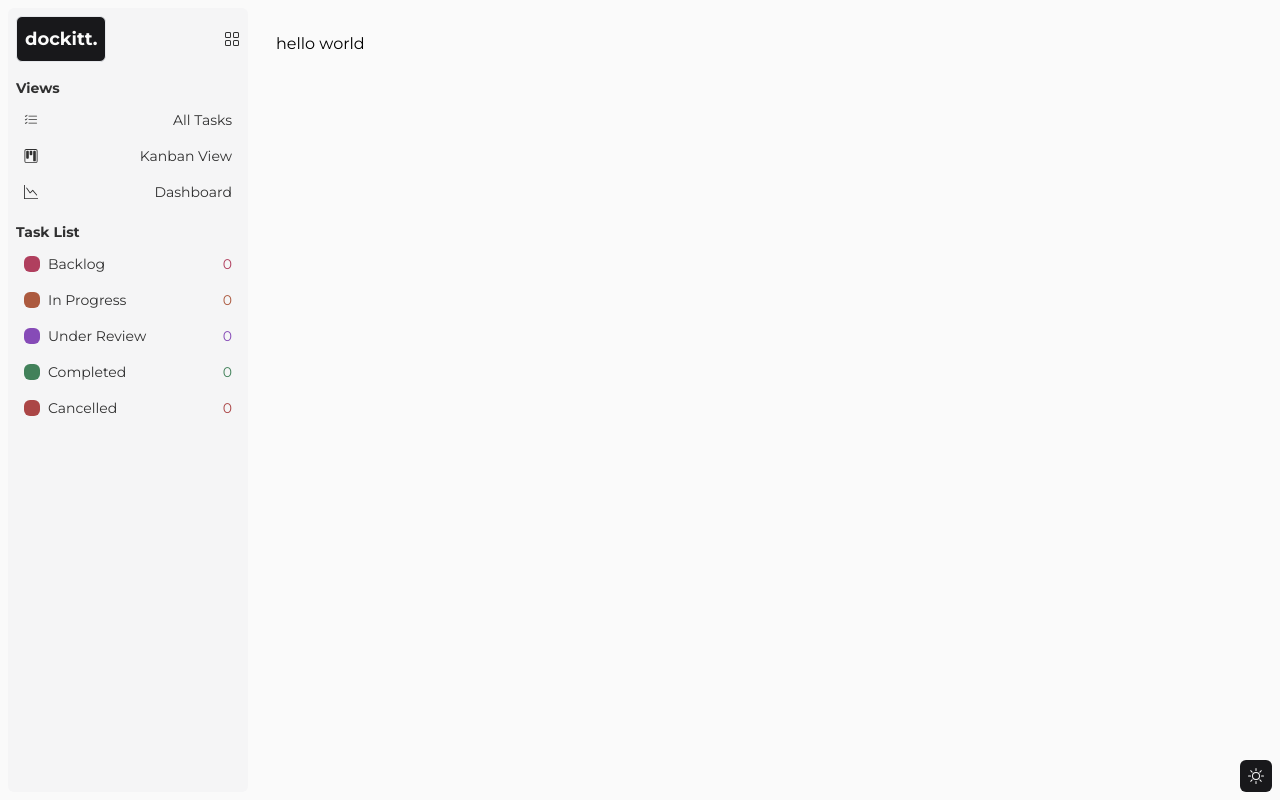
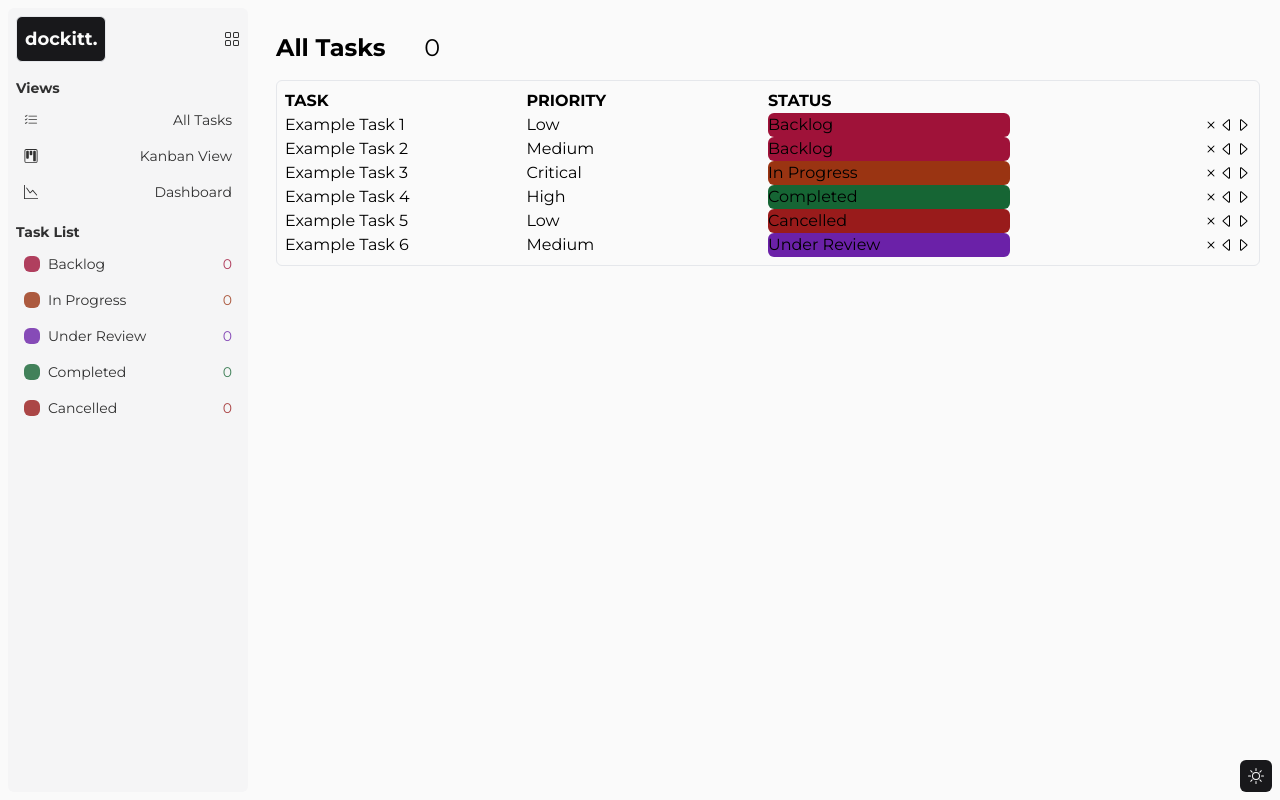
Before and after one commit to williamalowe/next-dockitt, a Next.js app: page / in a window 1280 px wide. Built offline with nearby package versions, Linux system fonts and the light colour scheme.

Commit message:
feat: add task-list component

```diff
--- a/src/app/page.tsx
+++ b/src/app/page.tsx
@@ -1,8 +1,11 @@
-export default async function Home() {
+import TaskList from "@/components/task-list";
+
+export default function Home() {
 
   return (
-    <main className="pt-8 px-5 flex flex-col">
-      hello world
+    <main className="flex-1 pt-8 px-5 flex flex-col gap-y-4">
+      <h1 className="text-2xl font-bold">All Tasks <span className="ml-8 font-normal">0</span></h1>
+      <TaskList />
     </main>
   );
 }
--- /dev/null
+++ b/src/components/task-list.tsx
@@ -0,0 +1,47 @@
+import { exampleTasks } from "@/lib/testData";
+import { BsCaretLeft, BsCaretRight, BsX } from "react-icons/bs";
+
+export default function TaskList() {
+  return (
+    <div className="flex flex-col border w-full rounded-md p-2">
+      <div className="flex">
+        <div className="flex-1 uppercase font-bold">Task</div>
+        <div className="flex-1 uppercase font-bold">Priority</div>
+        <div className="flex-1 uppercase font-bold">Status</div>
+        <div className="flex-1"></div>
+      </div>
+      {exampleTasks.map((task) => (
+        <div key={task.id} className="flex">
+          <div className="flex-1 capitalize">{task.task}</div>
+          <div className="flex-1 capitalize">{task.priority}</div>
+          <div
+            className={`${
+              task.status === "backlog"
+                ? "bg-rose-800"
+                : task.status === "in progress"
+                ? "bg-orange-800"
+                : task.status === "under review"
+                ? "bg-purple-800"
+                : task.status === "completed"
+                ? "bg-green-800"
+                : "bg-red-800"
+            } flex-1 capitalize rounded-md`}
+          >
+            {task.status}
+          </div>
+          <div className="flex-1 flex justify-end">
+            <button>
+              <BsX />
+            </button>
+            <button>
+              <BsCaretLeft />
+            </button>
+            <button>
+              <BsCaretRight />
+            </button>
+          </div>
+        </div>
+      ))}
+    </div>
+  );
+}
--- /dev/null
+++ b/src/lib/testData.ts
@@ -0,0 +1,50 @@
+export const exampleTasks = [
+  {
+    id: "001",
+    task: "Example Task 1",
+    tag: "bug",
+    description: "Lorem ipsum dolor sit amet consectetur adipisicing elit. Doloribus architecto voluptas ipsam doloremque non qui quod consequuntur nulla explicabo accusantium?",
+    priority: "low",
+    status: "backlog",
+  },
+  {
+    id: "002",
+    task: "Example Task 2",
+    tag: "fix",
+    description: "Lorem ipsum dolor sit amet consectetur adipisicing elit. Doloribus architecto voluptas ipsam doloremque non qui quod consequuntur nulla explicabo accusantium?",
+    priority: "medium",
+    status: "backlog",
+  },
+  {
+    id: "003",
+    task: "Example Task 3",
+    tag: "feat",
+    description: "Lorem ipsum dolor sit amet consectetur adipisicing elit. Doloribus architecto voluptas ipsam doloremque non qui quod consequuntur nulla explicabo accusantium?",
+    priority: "critical",
+    status: "in progress",
+  },
+  {
+    id: "004",
+    task: "Example Task 4",
+    tag: "bug",
+    description: "Lorem ipsum dolor sit amet consectetur adipisicing elit. Doloribus architecto voluptas ipsam doloremque non qui quod consequuntur nulla explicabo accusantium?",
+    priority: "high",
+    status: "completed",
+  },
+  {
+    id: "005",
+    task: "Example Task 5",
+    tag: "feat",
+    description: "Lorem ipsum dolor sit amet consectetur adipisicing elit. Doloribus architecto voluptas ipsam doloremque non qui quod consequuntur nulla explicabo accusantium?",
+    priority: "low",
+    status: "cancelled",
+  },
+  {
+    id: "006",
+    task: "Example Task 6",
+    tag: "bug",
+    description: "Lorem ipsum dolor sit amet consectetur adipisicing elit. Doloribus architecto voluptas ipsam doloremque non qui quod consequuntur nulla explicabo accusantium?",
+    priority: "medium",
+    status: "under review",
+  },
+] as const;
```
